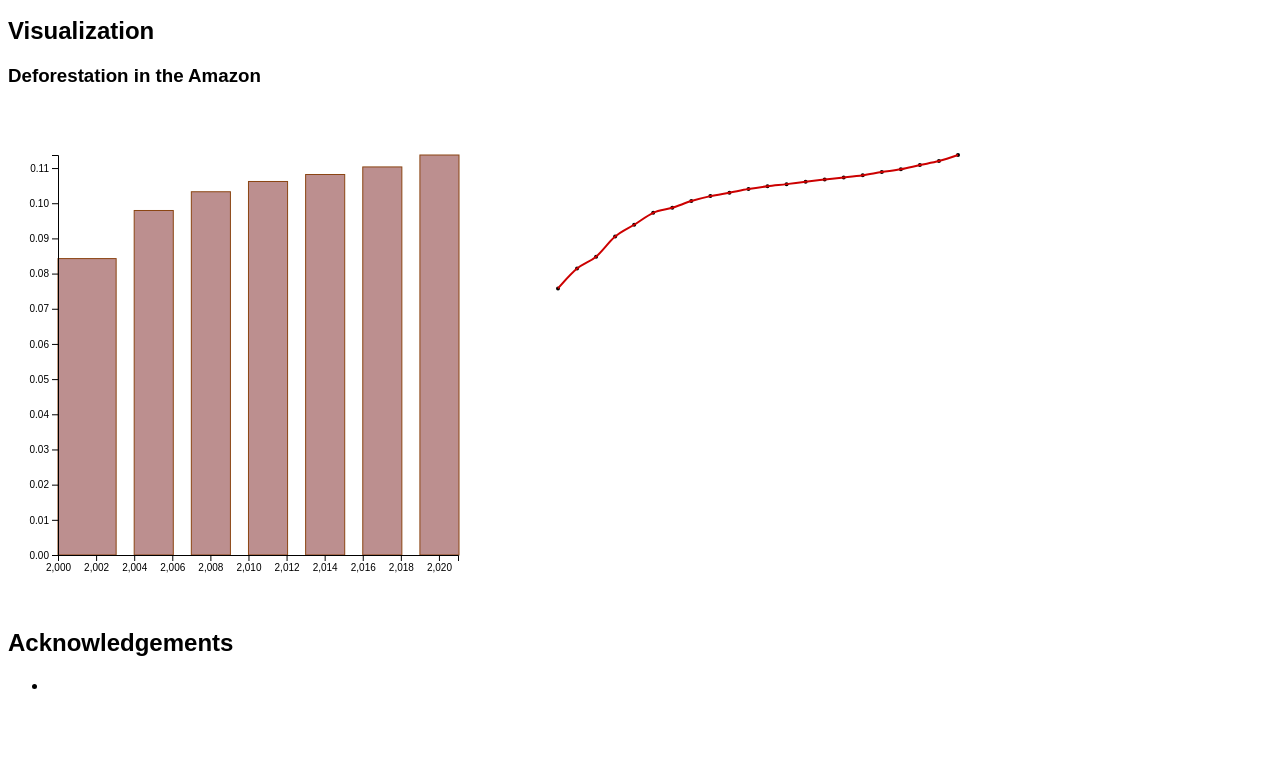
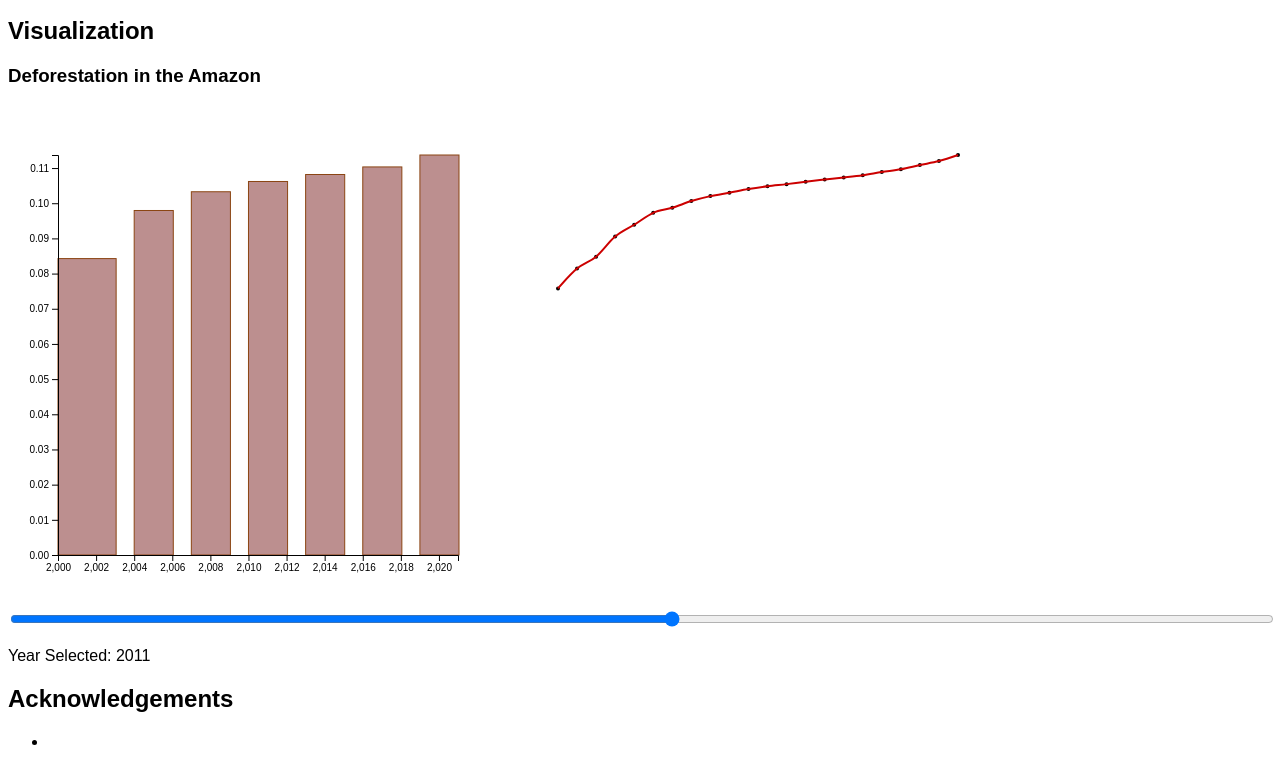
Before and after one commit to DS4200-S23-Class/project-amazon-deforestation, a plain HTML site: page index.html in a window 1280 px wide. Shown: the part 734-1501 px from the top of the page. Before the commit the page ends 1445 px from the top, so only its background shows below. Drawn offline with Linux system fonts and the light colour scheme.

Commit message:
slider (in progress but mostly there)

```diff
--- a/index.html
+++ b/index.html
@@ -67,6 +67,16 @@
         <div id="vis-enc-1"></div>
     </div>
 
+        <!-- Add slider for the visualizations -->
+    <div id="sliderContainer">
+        <input id="slider" type="range" min="2000" max="2021" step="1"/>
+        <p>
+            Year Selected:
+            <output id="year"></output>
+        </p>
+
+    </div>
+
     <!-- Add acknowledgements section for resources used -->
     <div>
         <h2>Acknowledgements</h2>
--- a/js/main.js
+++ b/js/main.js
@@ -104,6 +104,14 @@ d3.csv("def_data.csv").then((data) => {
         .style("fill", "none")
         .style("stroke", "#CC0000")
         .style("stroke-width", "2");
+
+        const value = document.querySelector("#year")
+		const input = document.querySelector("#slider")
+		value.textContent = input.value
+		input.addEventListener("input", (event) => {
+  			value.textContent = event.target.value
+		})
+
 }
 
 	)
--- a/style.css
+++ b/style.css
@@ -11,3 +11,10 @@ h1 {
 .bar {
     fill: rosybrown;
 }
+
+
+/* Add class styling the slider */
+#slider {
+    width: 100%;
+    height: 100%;
+}
```
